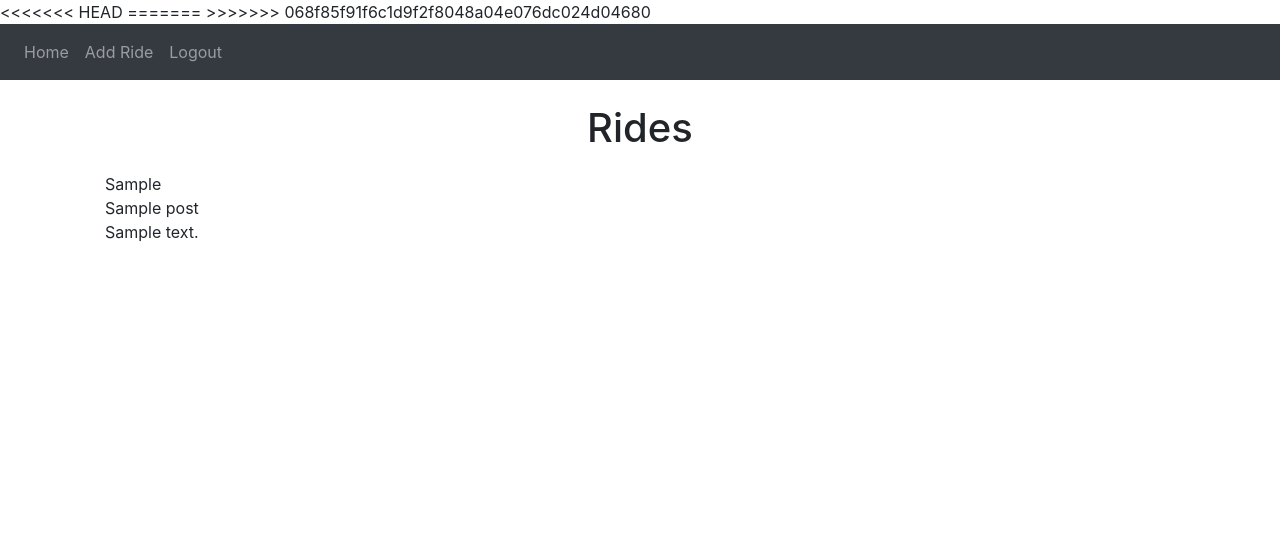
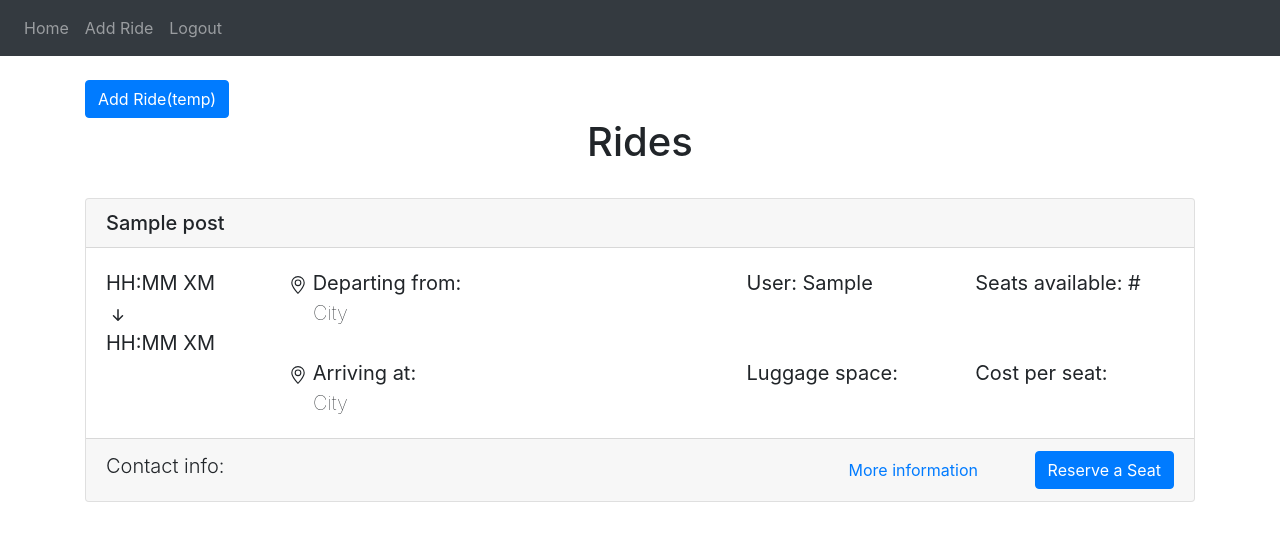
Before and after one commit to djwu25/UCSDRideshare, a Flask app: page /rides in a window 1280 px wide. Shown: the top 541 px of the page. Run offline with Flask 2, Linux system fonts and the light colour scheme; a user stored in the database is signed in; tables that the repository leaves empty hold one stand-in row (values such as "Sample post"); some libraries are stand-ins or nearby versions.

Commit message:
Added Ticket Display and Forum

```diff
--- a/website/templates/base.html
+++ b/website/templates/base.html
@@ -19,13 +19,7 @@
       href="https://stackpath.bootstrapcdn.com/font-awesome/4.7.0/css/font-awesome.min.css"
       crossorigin="anonymous"
     />
-<<<<<<< HEAD
-
     <script src="https://cdn.jsdelivr.net/npm/bootstrap@5.1.3/dist/js/bootstrap.bundle.min.js" integrity="sha384-ka7Sk0Gln4gmtz2MlQnikT1wXgYsOg+OMhuP+IlRH9sENBO0LRn5q+8nbTov4+1p" crossorigin="anonymous"></script>
-
-=======
-    <script src="https://cdn.jsdelivr.net/npm/bootstrap@5.1.3/dist/js/bootstrap.bundle.min.js" integrity="sha384-ka7Sk0Gln4gmtz2MlQnikT1wXgYsOg+OMhuP+IlRH9sENBO0LRn5q+8nbTov4+1p" crossorigin="anonymous"></script>
->>>>>>> 068f85f91f6c1d9f2f8048a04e076dc024d04680
     <title>{% block title %}Home{% endblock %}</title>
   </head>
   <body>
--- a/website/templates/home.html
+++ b/website/templates/home.html
@@ -1,12 +1,167 @@
-{% extends "base.html" %} {% block title%}Rides{% endblock %}
-{% block content%}
+{% extends "base.html" %} {% block title%}Rides{% endblock %} {% block content%}
 <br />
+<button type="button" class="btn btn-primary" data-bs-toggle="modal" data-bs-target="#exampleModal">
+  Add Ride(temp)
+</button>
+
+<!-- Modal -->
+<div class="modal fade" id="exampleModal" tabindex="-1" aria-labelledby="exampleModalLabel" aria-hidden="true">
+  <div class="modal-dialog">
+    <div class="modal-content">
+      <div class="modal-header">
+        <h5 class="modal-title" id="exampleModalLabel">New Ticket</h5>
+        <button type="button" class="btn-close" data-bs-dismiss="modal" aria-label="Close"></button>
+      </div>
+      <div class="modal-body">
+          <h1 align="center">Add a New Ride</h1>
+          <br />
+          <form method="POST">
+              <h2>Ticket Title</h2>
+              <input name="post_title" id="post_title" class="form-control" placeholder="Enter Ticket Title">
+              <br />
+
+              <h2> Leaving or Arriving to Campus </h2>
+              <select name="to_or_from">
+                <option value = "Leaving Campus"> Leaving Campus </option>
+                <option value = "Entering Campus"> Entering Campus </option>
+              </select>
+
+              <h2>Date & Time</h2>
+              <input type = "datetime-local" name="date" id="post_date" class="form-control" >
+
+              <h2> Destination </h2>
+              <input name="destination" id="post_destination" class="form-control" placeholder="Enter Ride Destination">
+
+              <h2> Number of Seats </h2>
+              <input type = "number" name="seat_number" id="post_seatnum" class="form-control" value = "1" min = "1" max = "10">
+
+              <h2>Description</h2>
+              <textarea type="text" name="post_description" id="post_description" class="form-control" placeholder="Enter Description"></textarea>
+
+              <br />
+              <!--<div align="center">
+                  <button type="submit" class="btn btn-primary">Add Ride</button>
+              </div>-->
+          </form>
+      </div>
+      <div class="modal-footer">
+        <button type="button" class="btn btn-secondary" data-bs-dismiss="modal">Close</button>
+        <button type="button" class="btn btn-primary">Add Ride</button>
+      </div>
+    </div>
+  </div>
+</div>
+
+
 <h1 align="center">Rides</h1>
-<ul class="list-group list-group-flush" id="posts">
-    {% for post in user.posts %}
-    <li class="list-group-item">{{ user.first_name }}<br />{{ post.title }}<br />{{ post.content }}
+{% for post in user.posts %}
 
-    </li>
-    {% endfor %}
-</ul>
-{% endblock %}
+<br />
+<div class="card">
+  <h5 class="card-header">{{ post.title }}</h5>
+  <div class="card-body container fs-5">
+    <div class="row">
+      <div class="col-2">HH:MM XM</div>
+      <div class="col-5">
+        <svg
+          xmlns="http://www.w3.org/2000/svg"
+          width="18"
+          height="18"
+          fill="currentColor"
+          class="bi bi-geo-alt"
+          viewBox="0 0 16 16"
+        >
+          <path
+            d="M12.166 8.94c-.524 1.062-1.234 2.12-1.96 3.07A31.493 31.493 0 0 1 8 14.58a31.481 31.481 0 0 1-2.206-2.57c-.726-.95-1.436-2.008-1.96-3.07C3.304 7.867 3 6.862 3 6a5 5 0 0 1 10 0c0 .862-.305 1.867-.834 2.94zM8 16s6-5.686 6-10A6 6 0 0 0 2 6c0 4.314 6 10 6 10z"
+          />
+          <path
+            d="M8 8a2 2 0 1 1 0-4 2 2 0 0 1 0 4zm0 1a3 3 0 1 0 0-6 3 3 0 0 0 0 6z"
+          />
+        </svg>
+        Departing from:
+      </div>
+      <div class="col">User: {{ user.first_name }}</div>
+      <div class="col">Seats available: #</div>
+    </div>
+    <div class="row">
+      <div class="col-2">
+        <svg
+          xmlns="http://www.w3.org/2000/svg"
+          width="24"
+          height="24"
+          fill="currentColor"
+          class="bi bi-arrow-down-short"
+          viewBox="0 0 16 16"
+        >
+          <path
+            fill-rule="evenodd"
+            d="M8 4a.5.5 0 0 1 .5.5v5.793l2.146-2.147a.5.5 0 0 1 .708.708l-3 3a.5.5 0 0 1-.708 0l-3-3a.5.5 0 1 1 .708-.708L7.5 10.293V4.5A.5.5 0 0 1 8 4z"
+          />
+        </svg>
+      </div>
+      <div class="col-5 fw-lighter ml-4">City</div>
+      <div class="col"></div>
+      <div class="col"></div>
+    </div>
+    <div class="row">
+      <div class="col-2">HH:MM XM</div>
+      <div class="col-5"></div>
+      <div class="col"></div>
+      <div class="col"></div>
+    </div>
+    <div class="row">
+      <div class="col-2"></div>
+      <div class="col-5">
+        <svg
+          xmlns="http://www.w3.org/2000/svg"
+          width="18"
+          height="18"
+          fill="currentColor"
+          class="bi bi-geo-alt"
+          viewBox="0 0 16 16"
+        >
+          <path
+            d="M12.166 8.94c-.524 1.062-1.234 2.12-1.96 3.07A31.493 31.493 0 0 1 8 14.58a31.481 31.481 0 0 1-2.206-2.57c-.726-.95-1.436-2.008-1.96-3.07C3.304 7.867 3 6.862 3 6a5 5 0 0 1 10 0c0 .862-.305 1.867-.834 2.94zM8 16s6-5.686 6-10A6 6 0 0 0 2 6c0 4.314 6 10 6 10z"
+          />
+          <path
+            d="M8 8a2 2 0 1 1 0-4 2 2 0 0 1 0 4zm0 1a3 3 0 1 0 0-6 3 3 0 0 0 0 6z"
+          />
+        </svg>
+        Arriving at:
+      </div>
+      <div class="col">Luggage space:</div>
+      <div class="col">Cost per seat:</div>
+    </div>
+    <div class="row">
+      <div class="col-2"></div>
+      <div class="col-5 fw-lighter ml-4">City</div>
+      <div class="col"></div>
+      <div class="col"></div>
+    </div>
+  </div>
+
+  <div class="card-footer">
+    <div class="row fs-5">
+      <div class="col fw-light">Contact info:</div>
+      <div class="col" align="end">
+        <button
+          class="btn btn-link"
+          type="button"
+          data-bs-toggle="collapse"
+          data-bs-target="#collapseExample"
+          aria-expanded="false"
+          aria-controls="collapseExample"
+        >
+          More information
+        </button>
+      </div>
+      <div class="col-2" align="end">
+        <button class="btn btn-primary" type="button">Reserve a Seat</button>
+      </div>
+    </div>
+    <div class="collapse" id="collapseExample">
+      <div class="card card-body">{{ post.content }}</div>
+    </div>
+  </div>
+</div>
+{% endfor %} {% endblock %}
```
